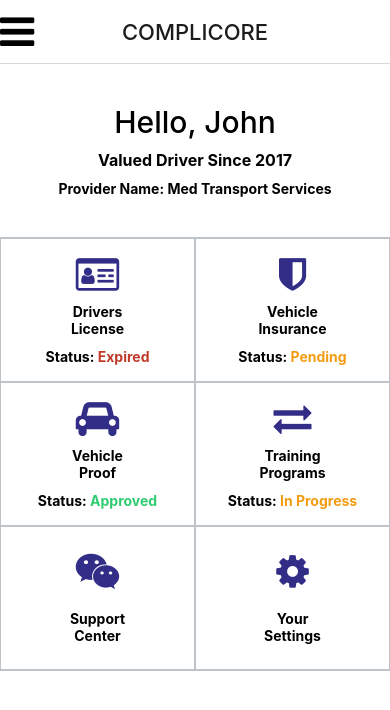
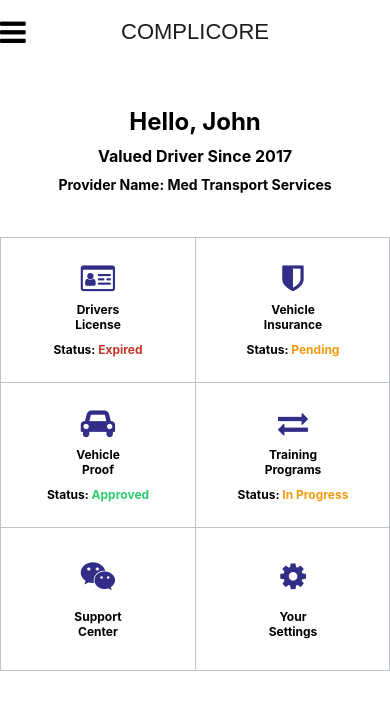
Before and after one commit to hyunjinnnnnp/complicore-proto, a React Native app: screen /COMPLICORE in a window 390 px wide. Shown: the top 710 px of the page. Built offline with nearby package versions, Linux system fonts and the light colour scheme.

Commit message:
grid logic changed

```diff
--- a/App.js
+++ b/App.js
@@ -2,7 +2,7 @@ import AppLoading from "expo-app-loading";
 import { NavigationContainer } from "@react-navigation/native";
 import React, { useState } from "react";
 import * as Font from "expo-font";
-import { FontAwesome } from "@expo/vector-icons";
+import { FontAwesome, Feather } from "@expo/vector-icons";
 import { Asset } from "expo-asset";
 import Stack from "./Stack";
 
@@ -11,6 +11,7 @@ export default function App() {
   const onFinish = () => setReady(true);
   const startLoading = async () => {
     await Font.loadAsync(FontAwesome.font);
+    await Font.loadAsync(Feather.font);
     await Asset.loadAsync(require("./license.png"));
   };
   if (!ready) {
--- a/Stack.js
+++ b/Stack.js
@@ -1,8 +1,9 @@
 import React from "react";
+import { Platform } from "react-native";
 import { createNativeStackNavigator } from "@react-navigation/native-stack";
 import { useNavigation } from "@react-navigation/native";
 import DriversLicense from "./screens/DriversLicense";
-import { FontAwesome } from "@expo/vector-icons";
+import { FontAwesome, Feather } from "@expo/vector-icons";
 import Home from "./screens/Home";
 
 const NativeStack = createNativeStackNavigator();
@@ -14,22 +15,19 @@ const Stack = () => {
       screenOptions={{
         headerStyle: {
           fontSize: 50,
+          elevation: 0,
         },
-        headerTitleAlign: "center",
+        headerShadowVisible: false,
+        headerTitleAlign: "center", //for android
         headerTitleStyle: {
-          fontSize: 22,
-          // fontWeight: "200",
-          // letterSpacing: 10,
-          // TO DO : not working
+          fontSize: Platform.OS === "ios" ? 24 : 22,
+          fontFamily:
+            Platform.OS === "ios" ? "Apple SD Gothic Neo" : "sans-serif",
         },
         headerBackVisible: false,
         headerBackTitleVisible: false,
         headerLeft: () => (
-          <FontAwesome
-            name="close"
-            size={28}
-            onPress={() => navigation.goBack()}
-          />
+          <Feather name="x" size={28} onPress={() => navigation.goBack()} />
         ),
       }}
     >
@@ -37,7 +35,7 @@ const Stack = () => {
         name="COMPLICORE"
         component={Home}
         options={{
-          headerLeft: () => <FontAwesome name="bars" size={40} />,
+          headerLeft: () => <FontAwesome name="bars" size={30} />,
         }}
       />
       <NativeStack.Screen
--- a/components/DrivingLicenseItem.js
+++ b/components/DrivingLicenseItem.js
@@ -1,31 +1,30 @@
 import styled from "styled-components/native";
 import { colors } from "../colors";
-import { FONT_BOLD } from "../constants";
 
 const Item = styled.View`
-  border: 0.5px solid ${colors.gray};
+  background-color: white;
   flex: 1;
-  justify-content: center;
+  justify-content: space-evenly;
+  border-color: ${colors.gray};
+  border-top-width: 0.5px;
+  border-right-width: 0.5px;
 `;
-
 const Text = styled.Text`
-  font-weight: 500;
-  padding: 5px 10px;
+  font-weight: 600;
+  padding: 0 10px;
 `;
-
 const LightText = styled(Text)`
   font-size: 15px;
   letter-spacing: 1.5px;
-  line-height: 15px;
 `;
 const SmallText = styled(Text)`
   font-size: 14px;
   letter-spacing: 1.2px;
-  line-height: 10px;
 `;
 const BoldText = styled.Text`
-  font-weight: ${FONT_BOLD};
-  padding: 5px 10px;
+  font-size: 12px;
+  font-weight: 700;
+  padding: 0 10px;
 `;
 const DrivingLicenseItem = ({
   title,
@@ -36,10 +35,10 @@ const DrivingLicenseItem = ({
 }) => {
   const flexBasis =
     index === 3 || index === 4
-      ? containerWidth / 2 - 1
+      ? containerWidth / 2 - 2
       : index === 5
-      ? containerWidth - 1
-      : containerWidth / 3 - 1;
+      ? containerWidth
+      : containerWidth / 3 - 2;
   const height = containerHeight / 5;
 
   return (
--- a/components/ScreenBtn.js
+++ b/components/ScreenBtn.js
@@ -9,15 +9,18 @@ import { FONT_BOLD } from "../constants";
 const Btn = styled.TouchableOpacity`
   align-items: center;
   justify-content: space-evenly;
-  border: 0.5px solid ${colors.gray};
-  padding: 5px 0;
+  padding: 15px 0;
+  background-color: white;
+  margin-right: 1px;
 `;
 
 const ScreenBtn = ({ onPress, width, height, title, icon, status }) => {
   return (
     <Btn style={{ width, height }} onPress={onPress}>
-      <FontAwesome name={icon} size={38} color={colors.purple} />
-      <Text style={{ textAlign: "center", fontWeight: FONT_BOLD }}>
+      <FontAwesome name={icon} size={30} color={colors.purple} />
+      <Text
+        style={{ textAlign: "center", fontWeight: FONT_BOLD, fontSize: 12 }}
+      >
         {title.replace(" ", "\n")}
       </Text>
       {status ? <Status state={status} /> : null}
--- a/components/Status.js
+++ b/components/Status.js
@@ -6,7 +6,7 @@ import { FONT_BOLD } from "../constants";
 const Column = styled.View``;
 const State = styled.Text`
   font-weight: ${FONT_BOLD};
-  font-size: 14px;
+  font-size: 12px;
 `;
 // TO DO: Enum
 const Text = styled.Text`
--- a/screens/DriversLicense.js
+++ b/screens/DriversLicense.js
@@ -19,20 +19,25 @@ const Image = styled.Image`
 `;
 const LicenseDetail = styled.View`
   flex: 1;
-  border: 0.5px solid ${colors.gray};
 `;
-
+const ConfirmView = styled.View`
+  flex: 0.4;
+  border-color: ${colors.gray};
+  border-top-width: 0.5px;
+  align-items: center;
+  justify-content: center;
+`;
 const ConfirmBtn = styled.TouchableOpacity`
-  flex: 0.2;
+  width: 80%;
+  height: 50%;
   background-color: ${colors.purple};
-  margin: 25px 30px;
   align-items: center;
   justify-content: center;
 `;
 const BtnText = styled.Text`
   color: ${colors.white};
   font-weight: 600;
-  font-size: 20px;
+  font-size: 16px;
 `;
 
 const DRIVERS_DATA = {
@@ -71,8 +76,8 @@ const DriversLicense = () => {
       >
         <View
           style={{
+            flex: 1,
             flexDirection: "row",
-            flex: 1,
             flexWrap: "wrap",
           }}
         >
@@ -91,9 +96,11 @@ const DriversLicense = () => {
           })}
         </View>
       </LicenseDetail>
-      <ConfirmBtn>
-        <BtnText>CONFIRM</BtnText>
-      </ConfirmBtn>
+      <ConfirmView>
+        <ConfirmBtn>
+          <BtnText>CONFIRM</BtnText>
+        </ConfirmBtn>
+      </ConfirmView>
     </Container>
   );
 };
--- a/screens/Home.js
+++ b/screens/Home.js
@@ -1,6 +1,6 @@
 import React, { useState } from "react";
+import { Text, FlatList, Platform, View } from "react-native";
 import styled from "styled-components/native";
-import { Text, FlatList } from "react-native";
 import { colors } from "../colors";
 import ScreenBtn from "../components/ScreenBtn";
 import { FONT_BOLD } from "../constants";
@@ -16,15 +16,14 @@ const Header = styled.View`
 `;
 const ScreenBtnWrapper = styled.View`
   flex: 2.5;
-  border-color: ${colors.gray};
-  border-top-width: 0.5px;
-  border-bottom-width: 0.5px;
+  border: 1px solid ${colors.gray};
 `;
-
+const ScreenBg = styled.View`
+  background-color: ${colors.gray};
+`;
 const EmptySpace = styled.View`
   flex: 1;
 `;
-
 const flatListContentsData = [
   {
     title: "Drivers License",
@@ -63,7 +62,14 @@ const Home = ({ navigation: { navigate } }) => {
   return (
     <Container>
       <Header>
-        <Text style={{ fontSize: 30, fontWeight: "500" }}>Hello, John</Text>
+        <Text
+          style={{
+            fontSize: 24,
+            fontWeight: Platform.OS === "ios" ? "300" : "700",
+          }}
+        >
+          Hello, John
+        </Text>
         <Text
           style={{
             fontSize: 16,
@@ -79,6 +85,7 @@ const Home = ({ navigation: { navigate } }) => {
       </Header>
       <ScreenBtnWrapper>
         <FlatList
+          scrollEnabled={false}
           onLayout={(e) => {
             const {
               nativeEvent: {
@@ -89,7 +96,17 @@ const Home = ({ navigation: { navigate } }) => {
             setContainerWidth(width);
           }}
           data={flatListContentsData}
+          ItemSeparatorComponent={() => (
+            <View
+              style={{
+                width: containerWidth,
+                height: 1,
+                backgroundColor: colors.gray,
+              }}
+            />
+          )}
           renderItem={({ item }) => (
+            <ScreenBg>
               <ScreenBtn
                 onPress={() => {
                   if (item.title === "Drivers License") {
@@ -102,6 +119,7 @@ const Home = ({ navigation: { navigate } }) => {
                 icon={item.icon}
                 status={item.status}
               />
+            </ScreenBg>
           )}
           keyExtractor={(_, index) => index}
           numColumns={2}
```
Lines whose indentation alone changed are shown as unchanged.
